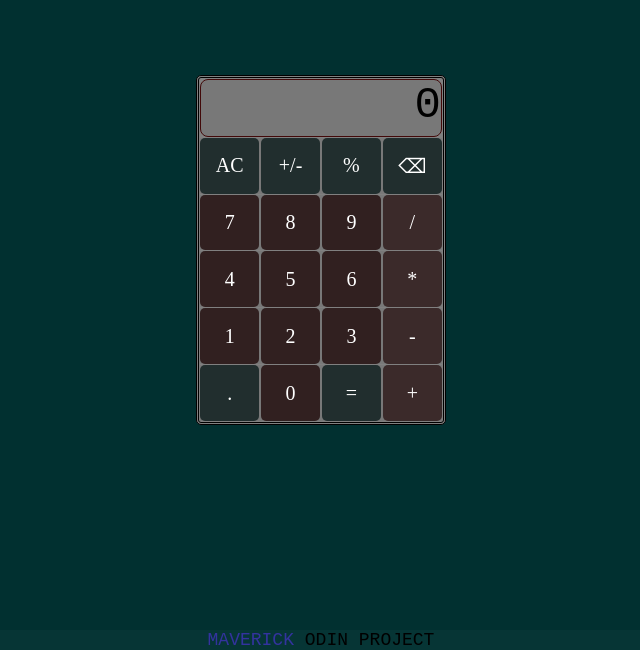
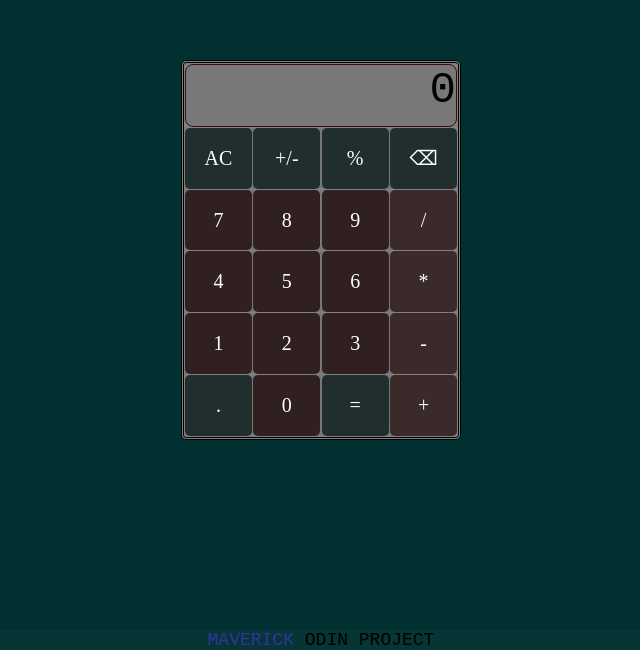
Before and after one commit to Mave3624/Calculator, a plain HTML site: page index.html in a window 1280 px wide. Shown: the part 150-800 px from the top of the page, without its empty margins (319-959 px from the left). Drawn offline with Linux system fonts and the light colour scheme.

Commit message:
Update style.css
resized

```diff
--- a/style.css
+++ b/style.css
@@ -14,8 +14,8 @@ body, html {
     flex-direction: column;
     gap: 1px;
     padding: 1px;
-    width: 250px;
-    height: 350px;
+    width: 280px;
+    height: 380px;
     margin: 0 auto;
 }
 
```
